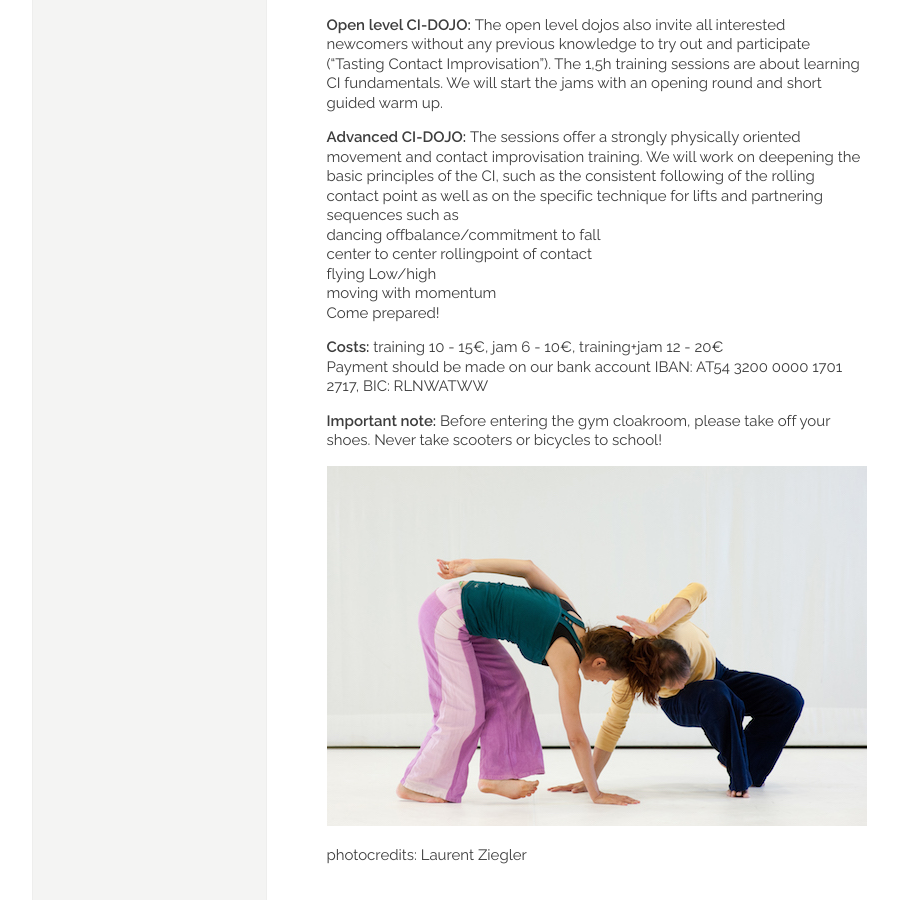
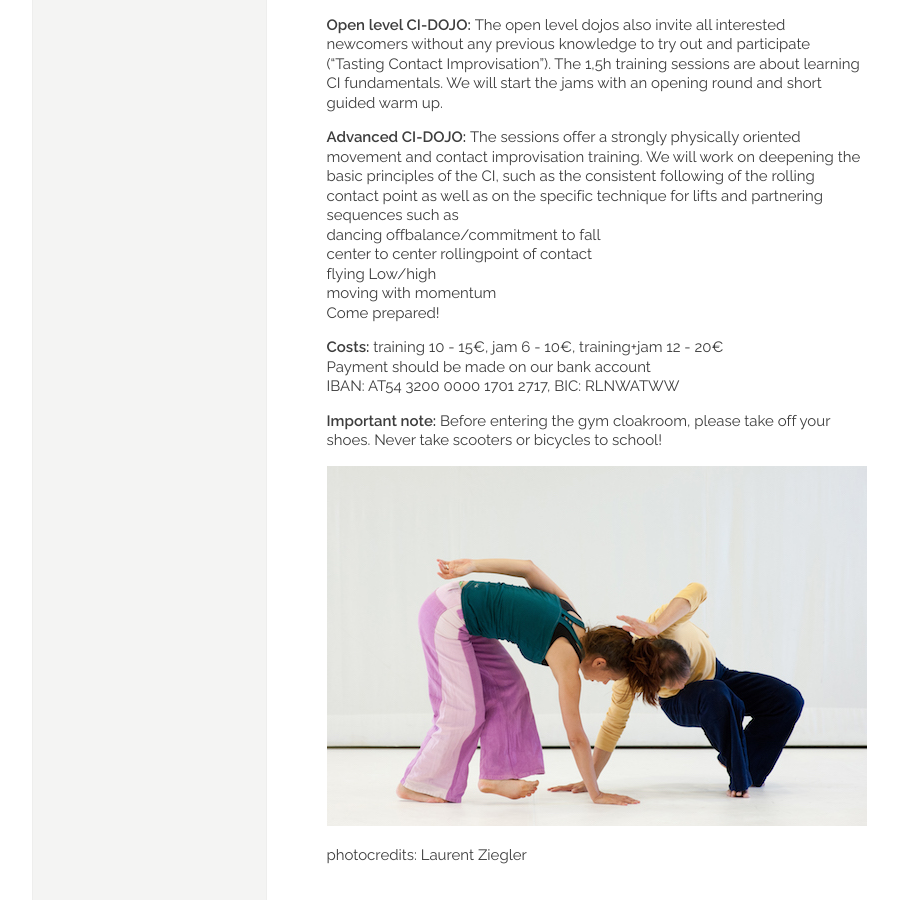
Before and after one commit to manulari/rollingpointat, a Jekyll site: the page built from _pages_en/en-dojo.md, in a window 1280 px wide and 900 px high, scrolled down 1083 px. Shown: the whole window, without its empty margins (152-1050 px from the left). Built offline with Jekyll 4.4.1, drawn with Linux system fonts in a browser that asks for light colours; comment, search, counter and statistics services are not loaded; part of the change alters nothing that is shown.

```diff
--- a/_pages_en/en-dojo.md
+++ b/_pages_en/en-dojo.md
@@ -38,7 +38,8 @@ moving with momentum\
 Come prepared!
 
 **Costs:** training 10 - 15€, jam 6 - 10€, training+jam 12 - 20€\
-Payment should be made on our bank account IBAN: AT54 3200 0000 1701 2717, BIC: RLNWATWW
+Payment should be made on our bank account\
+IBAN: AT54 3200 0000 1701 2717, BIC: RLNWATWW
 
 **Important note:** Before entering the gym cloakroom, please take off your shoes.  Never take scooters or bicycles to school!
 
```
